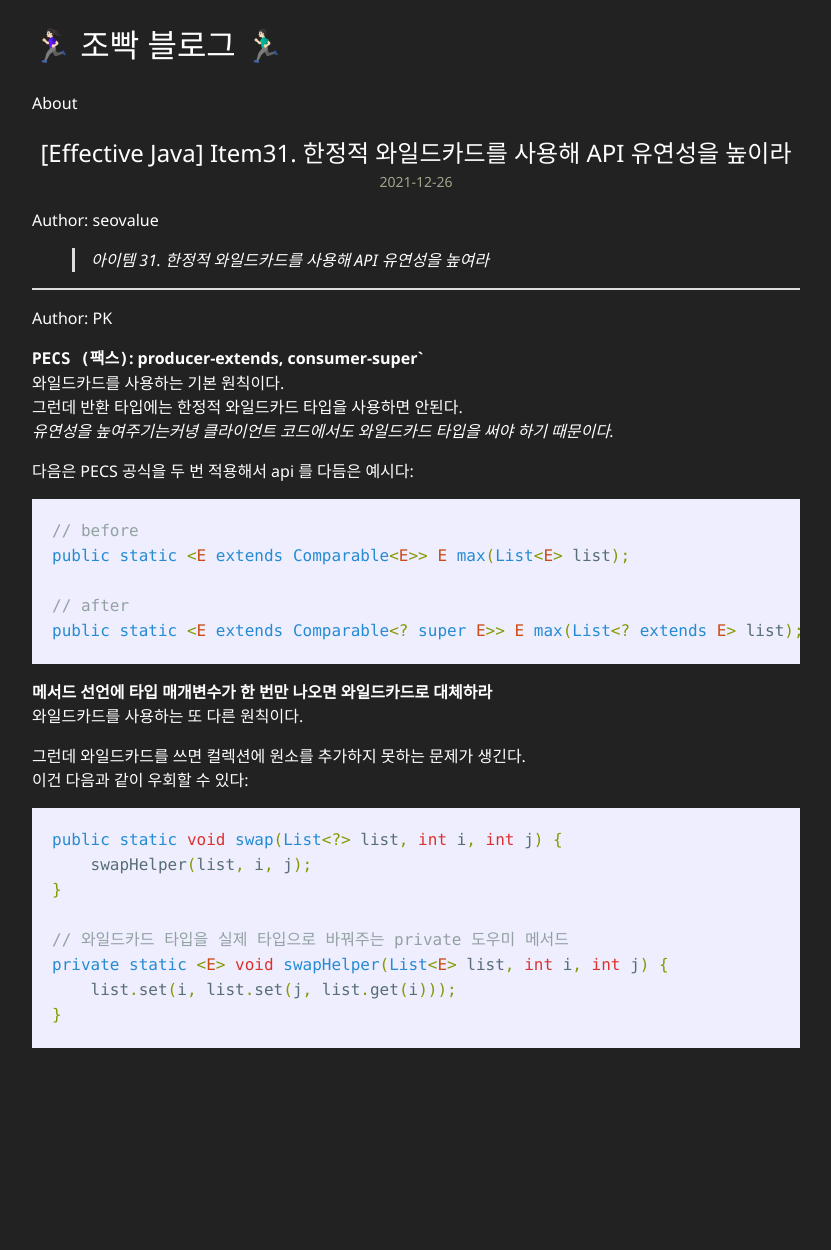
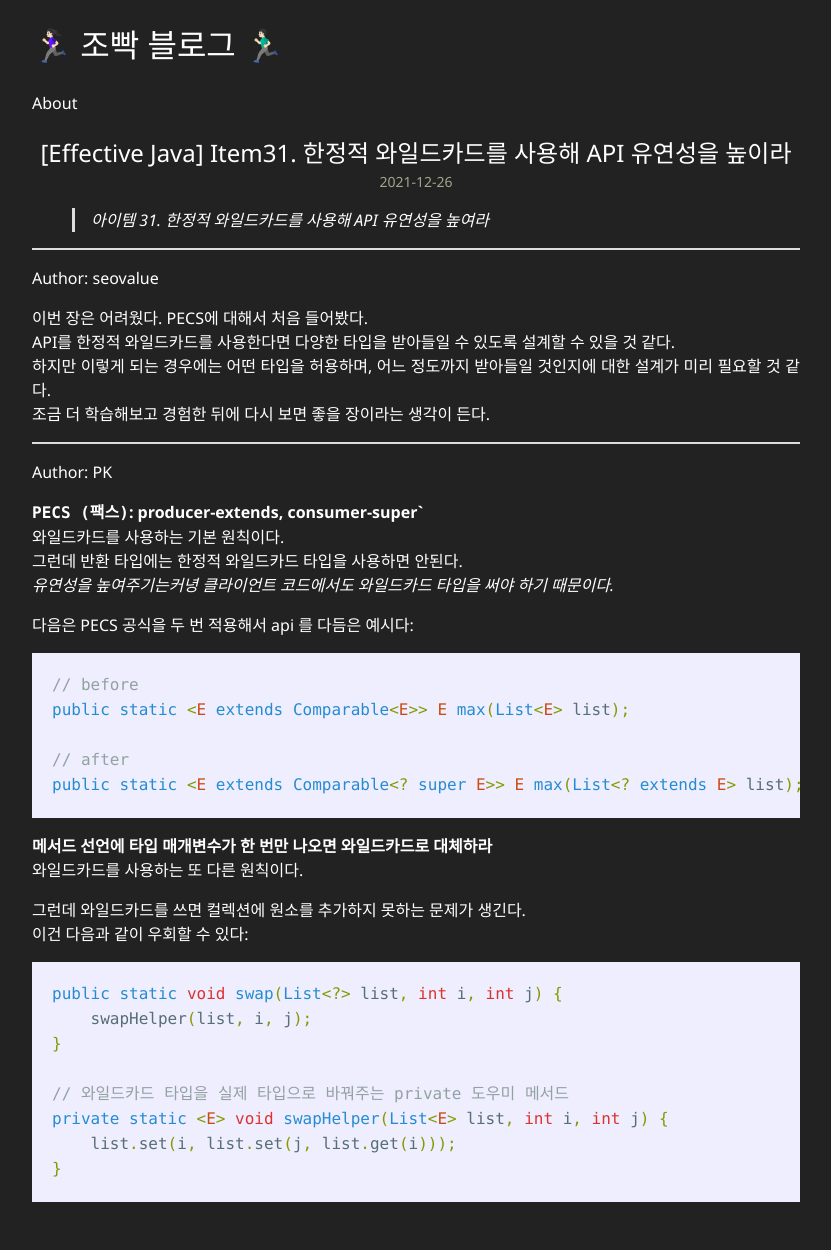
Before and after one commit to jo-pk/jo-pk.github.io, a Jekyll site: the page built from _posts/2021-12-26-[Effective-Java]-Item31.md, in a window 1280 px wide. Shown: the whole page, without its empty margins (224-1055 px from the left). Built offline with Jekyll 4.4.1, drawn with Linux system fonts in a browser that asks for light colours; before the commit the page ends 1096 px from its top, so only the background shows below that.

Commit message:
docs: item31 작성

```diff
--- a/_posts/2021-12-26-[Effective-Java]-Item31.md
+++ b/_posts/2021-12-26-[Effective-Java]-Item31.md
@@ -5,9 +5,16 @@ description: 쓰고 또 쓰고
 categories: self
 ---
 
+> 아이템 31. 한정적 와일드카드를 사용해 API 유연성을 높여라
+
+-----
+
 Author: seovalue
 
-> 아이템 31. 한정적 와일드카드를 사용해 API 유연성을 높여라
+이번 장은 어려웠다. PECS에 대해서 처음 들어봤다.<br>
+API를 한정적 와일드카드를 사용한다면 다양한 타입을 받아들일 수 있도록 설계할 수 있을 것 같다.<br>
+하지만 이렇게 되는 경우에는 어떤 타입을 허용하며, 어느 정도까지 받아들일 것인지에 대한 설계가 미리 필요할 것 같다.<br>
+조금 더 학습해보고 경험한 뒤에 다시 보면 좋을 장이라는 생각이 든다.<br>
 
 
 -----
```
